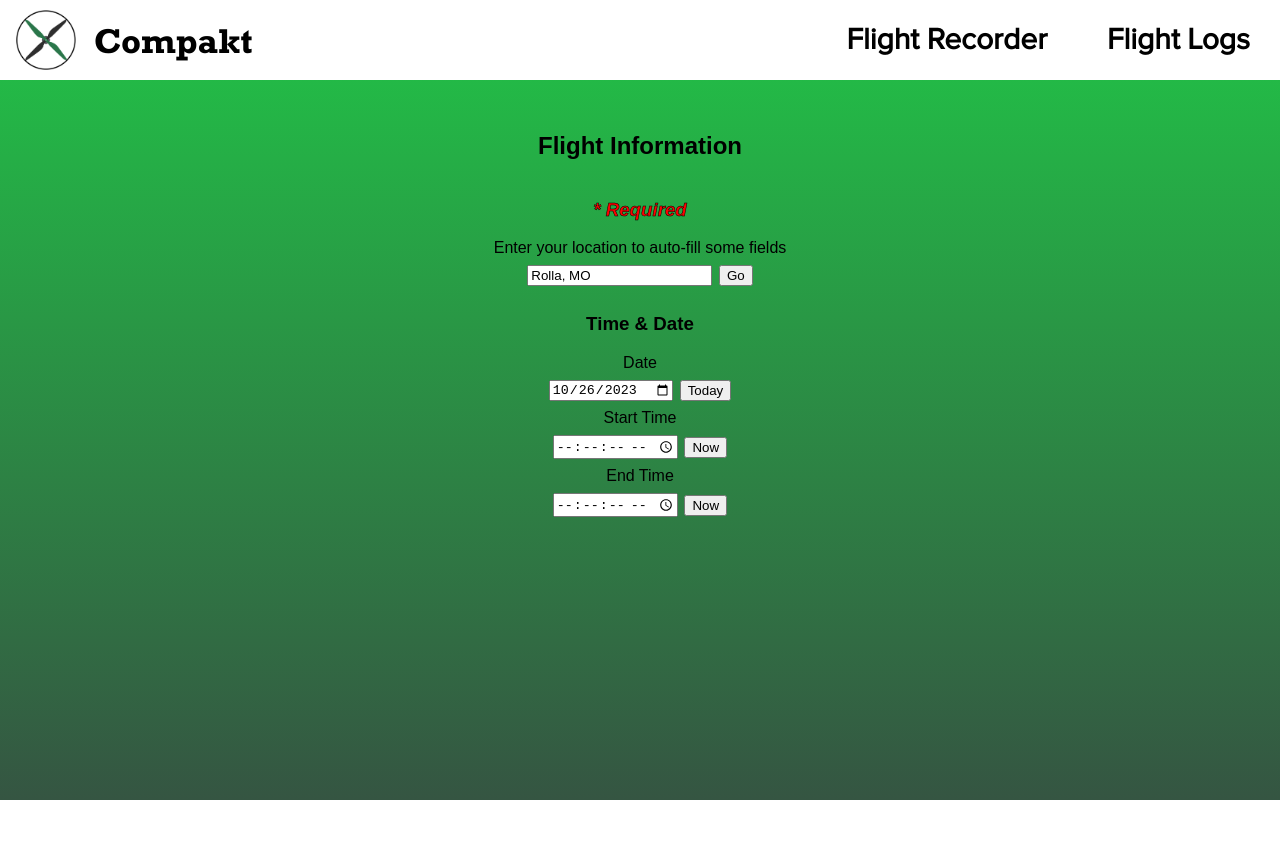
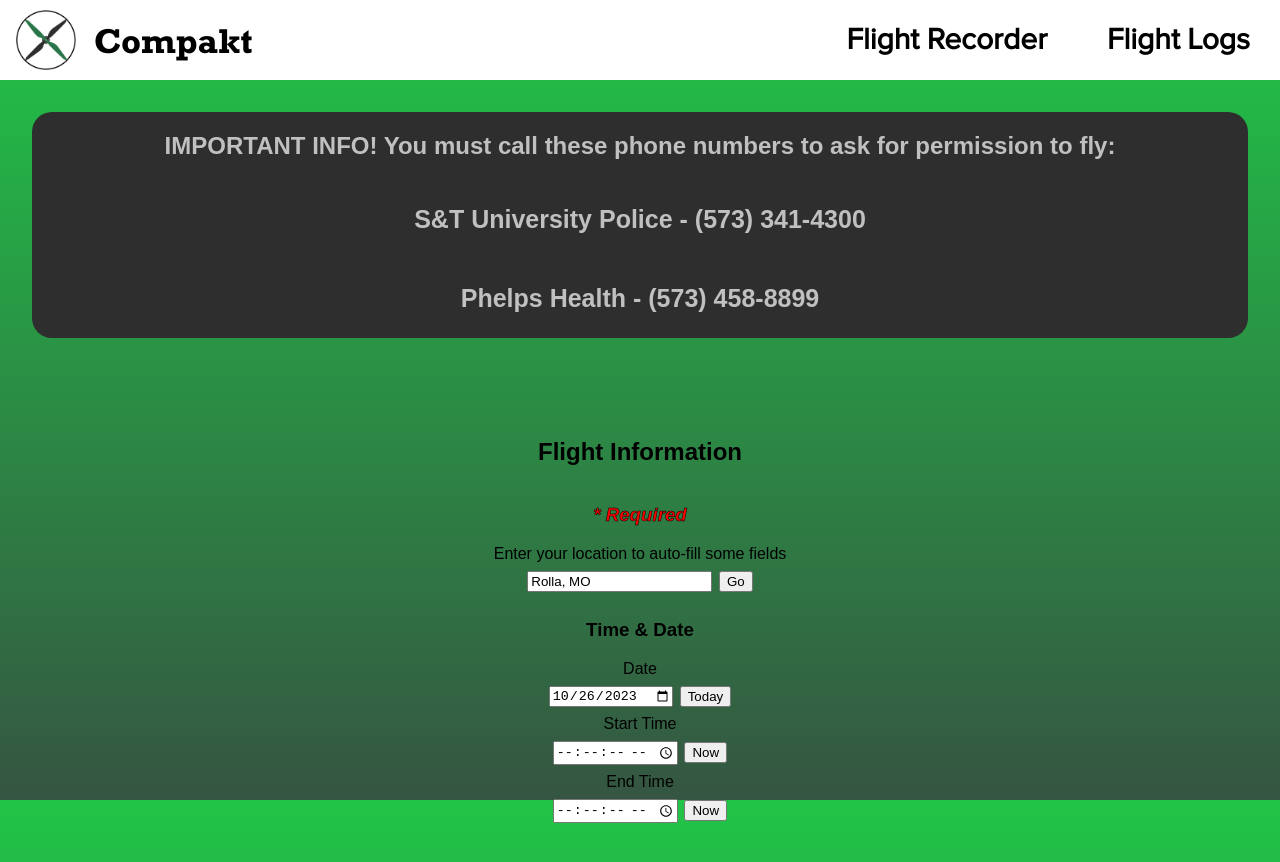
Before and after one commit to MissouriMRR/compakt, a SvelteKit app: page /record in a window 1280 px wide. Before the commit the page ends 800 px from the top, so only its background shows below. Built offline with nearby package versions, Linux system fonts and the light colour scheme.

Commit message:
Added Contact Information for Flight Days

```diff
--- a/src/routes/record/+page.svelte
+++ b/src/routes/record/+page.svelte
@@ -70,6 +70,14 @@
 		return `${pad(date.getHours())}:${pad(date.getMinutes())}:${pad(date.getSeconds())}`;
 	}
 </script>
+
+<div id="info-container">
+	<div id="info-display">
+		<h2 style="color: silver;">IMPORTANT INFO! You must call these phone numbers to ask for permission to fly:</h2>
+		<h3 style="color: silver; font-size: 25px;">S&T University Police - (573) 341-4300</h3>
+		<h3 style="color: silver; font-size: 25px;">Phelps Health - (573) 458-8899</h3>
+	</div>
+</div>
 
 <div id="form-container">
 	<form id="flight-form">
@@ -145,6 +153,22 @@
 </div>
 
 <style>
+	#info-container {
+		align-items: top;
+		display: flex;
+		justify-content: center;
+		width: 100%;
+		background-color: #2e2e2e;
+		border-radius: 20px;
+		margin-bottom: 5em
+	}
+	#info-display {
+		align-items: center;
+		display: flex;
+		flex-direction: column;
+		justify-content: center;
+		width: 50%;
+	}
 	#form-container {
 		align-items: top;
 		display: flex;
```
Also changed, not shown: src/routes/+page.svelte (+10 -21 lines).
